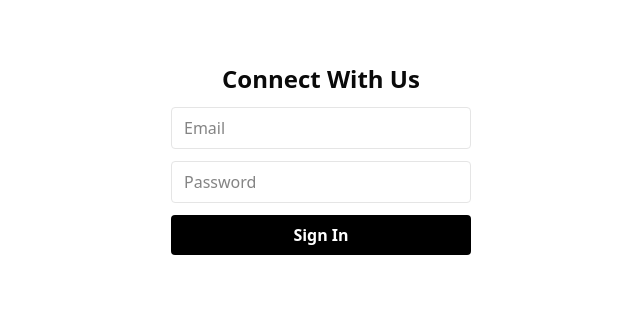
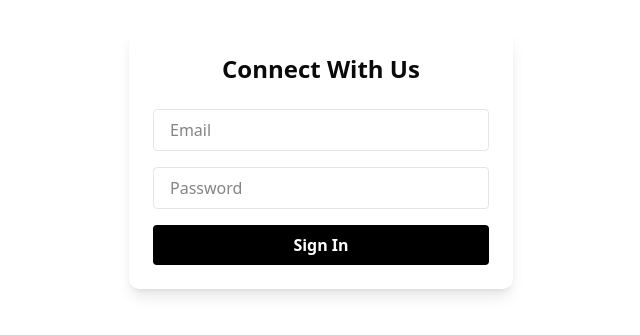
Before and after one commit to oliviamelia/connect-app, a Next.js app: page /login in a window 1280 px wide. Shown: the part 241-576 px from the top of the page, without its empty margins (319-959 px from the left). Built offline with nearby package versions, Linux system fonts and the light colour scheme.

Commit message:
feat :create user.page

```diff
--- a/package.json
+++ b/package.json
@@ -10,6 +10,7 @@
   },
   "dependencies": {
     "@radix-ui/react-slot": "^1.2.3",
+    "@supabase/supabase-js": "^2.50.3",
     "@tabler/icons-react": "^3.31.0",
     "class-variance-authority": "^0.7.1",
     "clsx": "^2.1.1",
--- a/src/app/login/page.js
+++ b/src/app/login/page.js
@@ -1,47 +1,37 @@
-'use client';
-
-import { useRouter } from 'next/navigation';
-import { useState } from 'react';
-
+'use client';import { useRouter } from 'next/navigation';
 export default function LoginPage() {
 const router = useRouter();
-  const [email, setEmail] = useState('');
-  const [password, setPassword] = useState('');
 
   const handleLogin = (e) => {
     e.preventDefault();
-    if (email && password) {
-      router.push('/dashboard');
-    } else {
-      alert('Email dan password wajib diisi!');
-    }
+    router.push('/admin/users');
   };
 
   return (
-    <div className="flex items-center justify-center h-screen bg-white">
-      <form onSubmit={handleLogin} className="flex flex-col w-[300px] gap-3">
-        <h1 className="text-2xl font-bold text-center">Connect With Us</h1>
+    <div className="min-h-screen flex items-center justify-center bg-white">
+      <div className="w-full max-w-sm p-6 rounded-lg shadow-lg">
+        <h2 className="text-2xl font-bold text-center mb-6">Connect With Us</h2>
+        <form onSubmit={handleLogin} className="space-y-4">
           <input
             type="email"
             placeholder="Email"
-          className="border px-3 py-2 rounded"
-          value={email}
-          onChange={(e) => setEmail(e.target.value)}
+            className="w-full px-4 py-2 border rounded"
+            disabled
           />
           <input
             type="password"
             placeholder="Password"
-          className="border px-3 py-2 rounded"
-          value={password}
-          onChange={(e) => setPassword(e.target.value)}
+            className="w-full px-4 py-2 border rounded"
+            disabled
           />
           <button
             type="submit"
-          className="bg-black text-white py-2 rounded font-semibold"
+            className="w-full py-2 bg-black text-white font-semibold rounded"
           >
             Sign In
           </button>
         </form>
       </div>
+    </div>
   );
 }
```
Also changed, not shown: 1 other file (tests, documents, lock files or other folders). Lines whose indentation alone changed are shown as unchanged.
